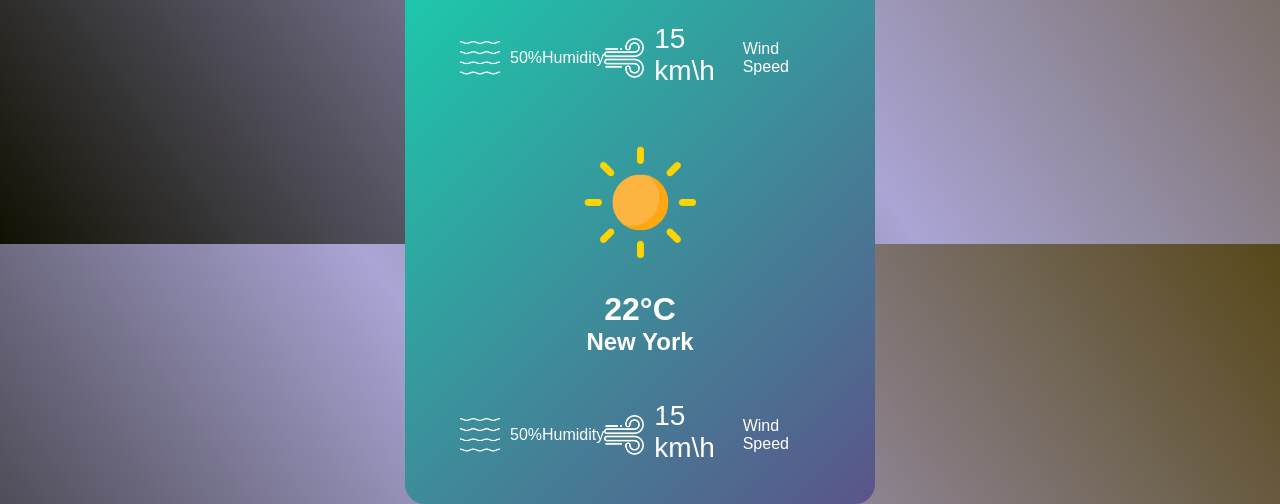
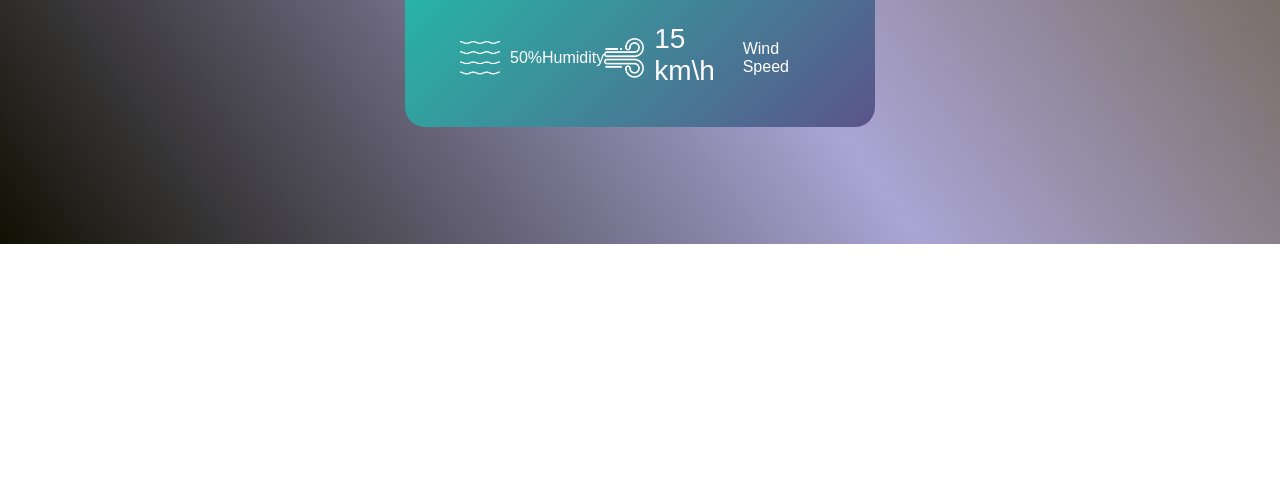
Before and after one commit to latikaguptak/Weather_Application, a plain HTML site: page index.html in a window 1280 px wide. Shown: the part 556-1060 px from the top of the page. After the commit the page ends 800 px from the top, so only its background shows below. Drawn offline with Linux system fonts and the light colour scheme; no server answers.

Commit message:
update all files

```diff
--- a/index.html
+++ b/index.html
@@ -54,20 +54,6 @@
       checkWeather(searchBox);
      })
     </script>
-    <div>
-      <img src="images/clear.png" class="weather_icon" />
-      <h1 class="temp">22°C</h1>
-      <h2 class="city">New York</h2>
-      <div class="details">
-        <div class="col">
-          <img src="images/humidity.png" />
-          <div class="Humidity">50%</div>
-          <p>Humidity</p>
-        </div>
-        <div class="col">
-          <img src="images/wind.png" />
-          <div class="Wind_Speed">15 km\h</div>
-          <p>Wind Speed</p>
         </div>
       </div>
     </div>
```
